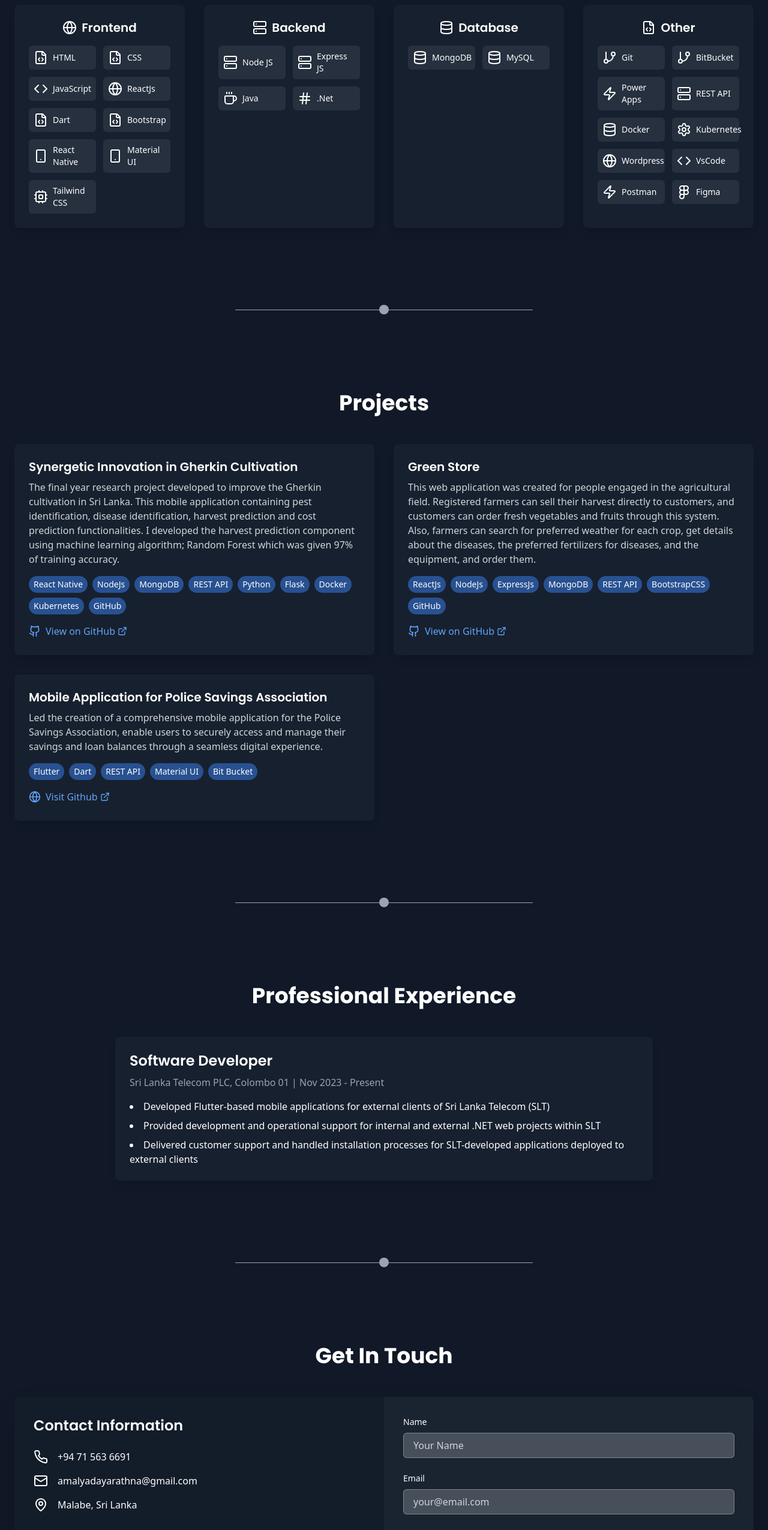
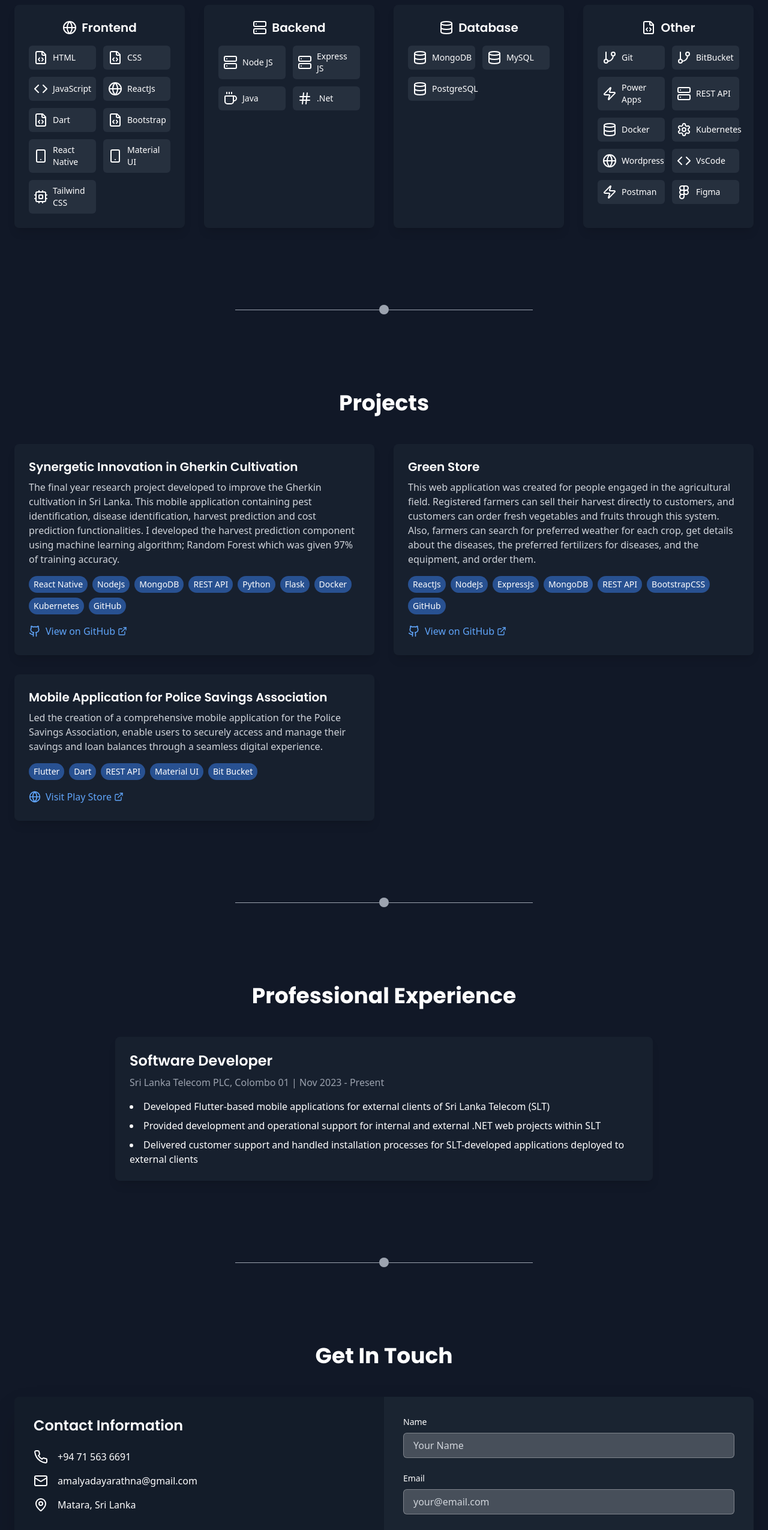
Before and after one commit to Amalya-Dayarathna/Portfolio, a React (Create React App) app: page / in a window 1280 px wide. Shown: the part 2540-5090 px from the top of the page at 60% size. Built offline with nearby package versions, Linux system fonts and the light colour scheme; the HTML template or start-up script is replaced by a standard one.

Commit message:
bug fixed

```diff
--- a/src/PortfolioWebsite.js
+++ b/src/PortfolioWebsite.js
@@ -86,6 +86,8 @@ const skills = {
   database: [
     { name: "MongoDB", icon: <Database className="w-6 h-6" /> },
     { name: "MySQL", icon: <Database className="w-6 h-6" /> },
+    { name: "PostgreSQL", icon: <Database className="w-6 h-6" /> },
+
   ],
   other: [
     { name: "Git", icon: <GitBranch className="w-6 h-6" /> },
@@ -731,7 +733,7 @@ const PortfolioWebsite = () => {
                       whileTap={{ scale: 0.95 }}
                     >
                       <Globe className="mr-2" size={20} />
-                      Visit Github
+                      Visit Play Store
                       <ExternalLink className="ml-1" size={16} />
                     </motion.a>
                   )}
@@ -830,7 +832,7 @@ const PortfolioWebsite = () => {
                     </p>
                     <p className="flex items-center">
                       <MapPin className="mr-4" size={24} />
-                      Malabe, Sri Lanka
+                      Matara, Sri Lanka
                     </p>
                   </div>
                   <div className="mt-8 flex space-x-4">
```
Also changed, not shown: 1 other file (tests, documents, lock files or other folders).
